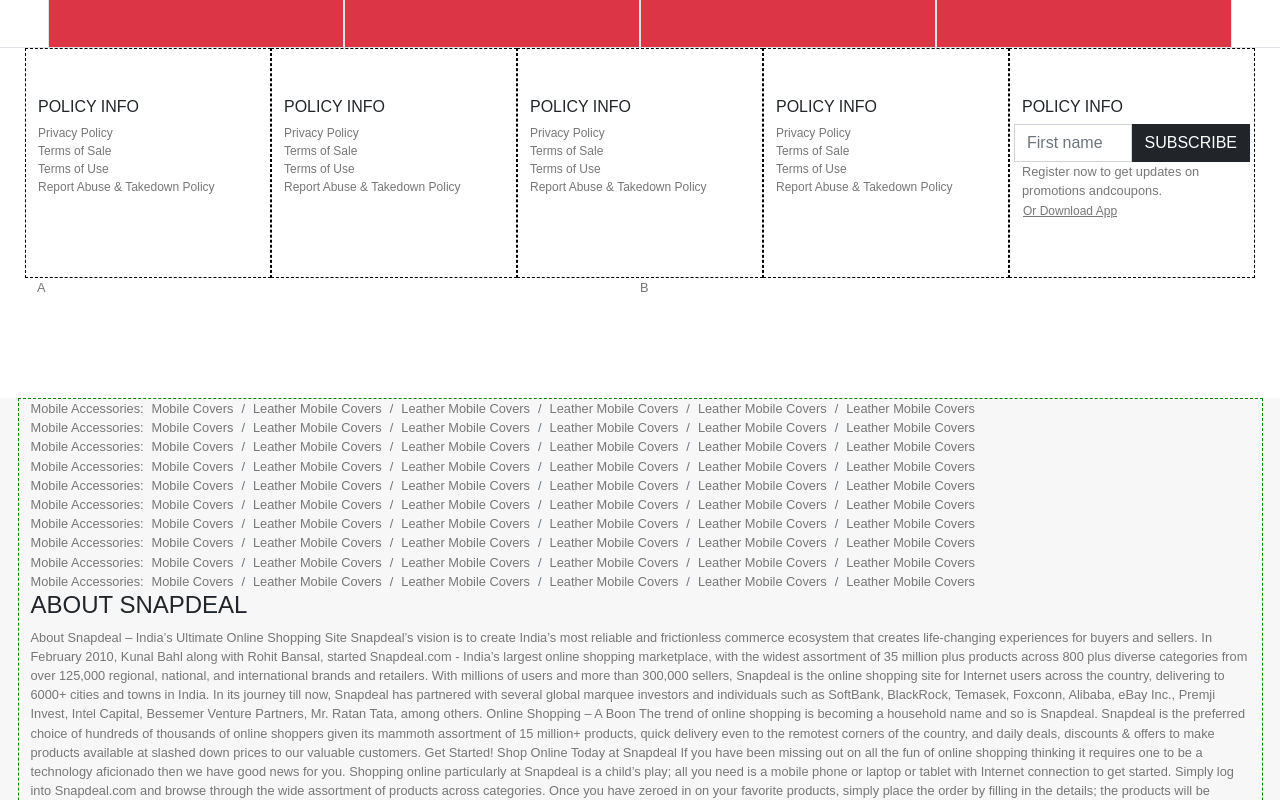
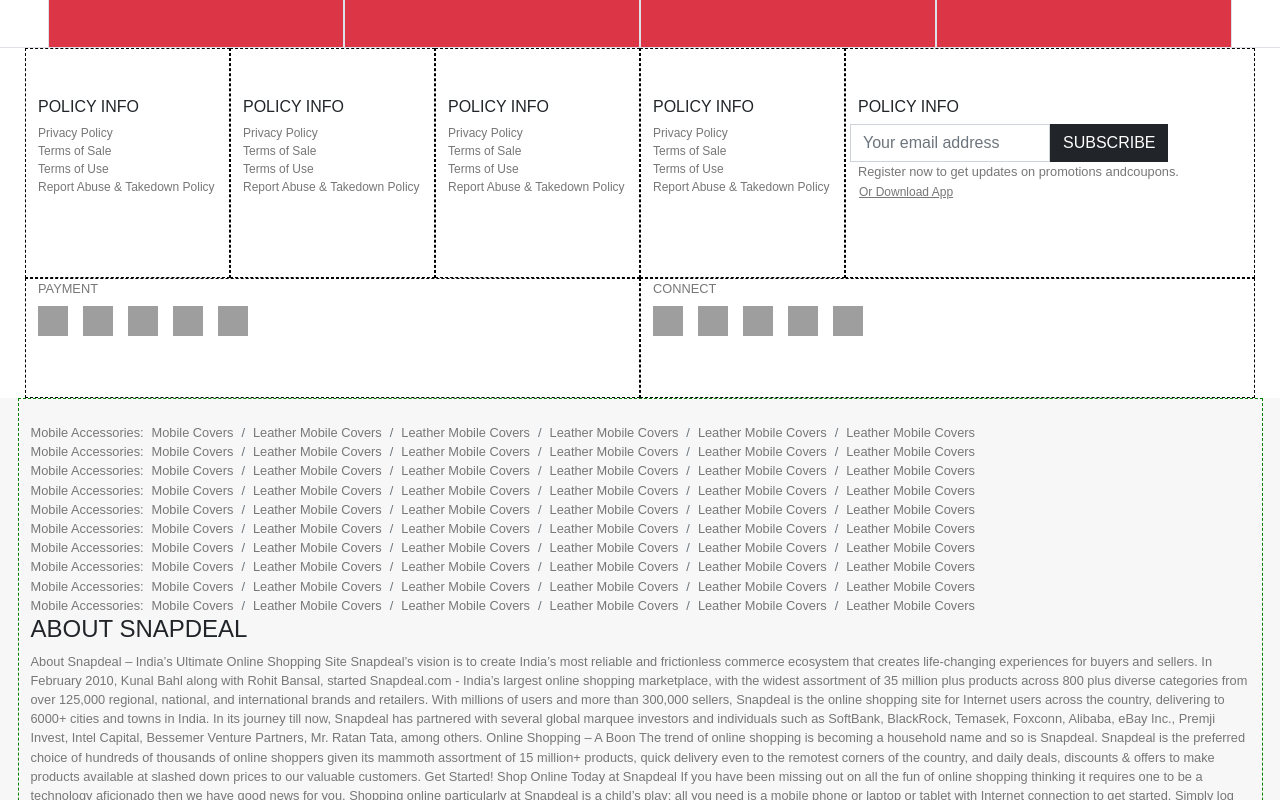
Before and after one commit to anildalar/snapdeal-webdevelopment, a React (Create React App) app: page / in a window 1280 px wide. Shown: the part 7440-8240 px from the top of the page. Built offline with nearby package versions, Linux system fonts and the light colour scheme; grey boxes are pictures that could not be loaded; the HTML template or start-up script is replaced by a standard one.

Commit message:
video19 - Footer WIP 2 - Social Icon SpriteSheet

```diff
--- a/src/App.css
+++ b/src/App.css
@@ -221,6 +221,27 @@
   background-image: url('https://i1.sdlcdn.com/img/newHomePageIcons@1x.png');
   background-position: -5px -63px;
 }
+.footer_socialicon a{
+  width: 30px;
+  height: 30px;
+  background-image: url('https://i1.sdlcdn.com/img/newHomePageIcons@1x.png');
+  background-position: 5px -35px;
+}
+.footer_socialicon li{
+  margin-right: 15px;
+}
+.footer_socialicon li:nth-child(2) a{
+  background-position: -25px -35px;
+}
+.footer_socialicon li:nth-child(3) a{
+  background-position: -87px -35px;
+}
+.footer_socialicon li:nth-child(4) a{
+  background-position: -116px -35px;
+}
+.footer_socialicon li:last-child a{
+  background-position: -145px -35px;
+}
 .a_foot1{
   height: 550px;
 }
--- a/src/App.js
+++ b/src/App.js
@@ -341,8 +341,8 @@
               </div>
             </div>
             <div className="container a_foot1_cont2">
-              <div className="row" style={{ 'height': 230 + 'px' }}>
-                <div className="col tbdr pt-5">
+              <div className="row" style={{ height: '230px' }}>
+                <div className="col-2 tbdr pt-5">
                   <h6 className="text-dark">POLICY INFO</h6>
                   <ul className="nav flex-column">
                     <li className="nav-item">
@@ -359,7 +359,7 @@
                     </li>
                   </ul>
                 </div>
-                <div className="col tbdr pt-5">
+                <div className="col-2 tbdr pt-5">
                   <h6 className="text-dark">POLICY INFO</h6>
                   <ul className="nav flex-column">
                     <li className="nav-item">
@@ -376,7 +376,7 @@
                     </li>
                   </ul>
                 </div>
-                <div className="col tbdr pt-5">
+                <div className="col-2 tbdr pt-5">
                   <h6 className="text-dark">POLICY INFO</h6>
                   <ul className="nav flex-column">
                     <li className="nav-item">
@@ -393,7 +393,7 @@
                     </li>
                   </ul>
                 </div>
-                <div className="col tbdr pt-5">
+                <div className="col-2 tbdr pt-5">
                   <h6 className="text-dark">POLICY INFO</h6>
                   <ul className="nav flex-column">
                     <li className="nav-item">
@@ -410,28 +410,66 @@
                     </li>
                   </ul>
                 </div>
-                <div className="col tbdr pt-5">
+                <div className="col-4 tbdr pt-5">
                   <h6 className="text-dark">POLICY INFO</h6>
                   <form>
                     <div className="row g-3">
                       <div className="col p-0">
-                        <input type="text" className="form-control rounded-0" placeholder="First name" aria-label="First name" />
+                        <input type="text" className="form-control rounded-0" placeholder="Your email address" aria-label="First name" />
                       </div>
                       <div className="col p-0">
-                          <input type="button" className="btn btn-dark rounded-0" value="SUBSCRIBE"/>
+                        <input type="button" className="btn btn-dark rounded-0" value="SUBSCRIBE" />
                       </div>
                     </div>
                   </form>
                   <p>Register now to get updates on promotions andcoupons. <a href="#" className="btn btn-link btn-sm">Or Download App</a></p>
                 </div>
-                <div className="row">
-                  <div className="col-6">A</div>
-                  <div className="col-6">B</div>
+              </div>
+              <div className="row" style={{ height: '120px' }}>
+                <div className="col-6 tbdr">
+                  <p className="mb-2">PAYMENT</p>
+                  <ul className="nav footer_socialicon">
+                    <li className="nav-item">
+                      <a className="nav-link" href="#"></a>
+                    </li>
+                    <li className="nav-item">
+                      <a className="nav-link" href="#"></a>
+                    </li>
+                    <li className="nav-item">
+                      <a className="nav-link" href="#"></a>
+                    </li>
+                    <li className="nav-item">
+                      <a className="nav-link" href="#"></a>
+                    </li>
+                    <li className="nav-item">
+                      <a className="nav-link" href="#"></a>
+                    </li>
+                  </ul>
+                </div>
+                <div className="col-6 tbdr">
+                  <p className="mb-2">CONNECT</p>
+                  <ul className="nav footer_socialicon">
+                    <li className="nav-item">
+                      <a className="nav-link" href="#"></a>
+                    </li>
+                    <li className="nav-item">
+                      <a className="nav-link" href="#"></a>
+                    </li>
+                    <li className="nav-item">
+                      <a className="nav-link" href="#"></a>
+                    </li>
+                    <li className="nav-item">
+                      <a className="nav-link" href="#"></a>
+                    </li>
+                    <li className="nav-item">
+                      <a className="nav-link" href="#"></a>
+                    </li>
+                  </ul>
                 </div>
               </div>
             </div>
           </div>
-              <div className="container a_foot2">
+          <div className="container a_foot2 pt-4">
             <nav aria-label="breadcrumb">
               <ol class="breadcrumb mb-0">
                 <li className=""><a href="#">Mobile Accessories: </a></li>
@@ -560,5 +598,5 @@
 }
 
 
-          App.propTypes = { }
+App.propTypes = {}
 export default App
```
Lines whose indentation alone changed are shown as unchanged.
